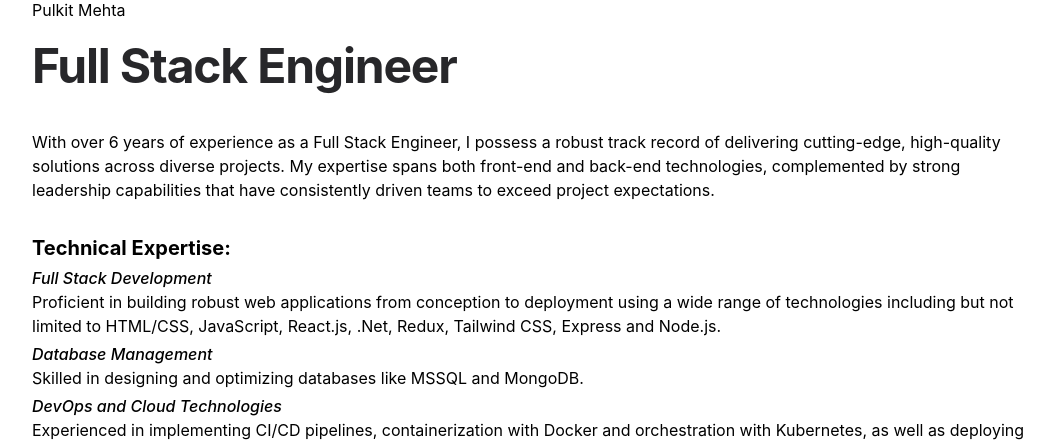
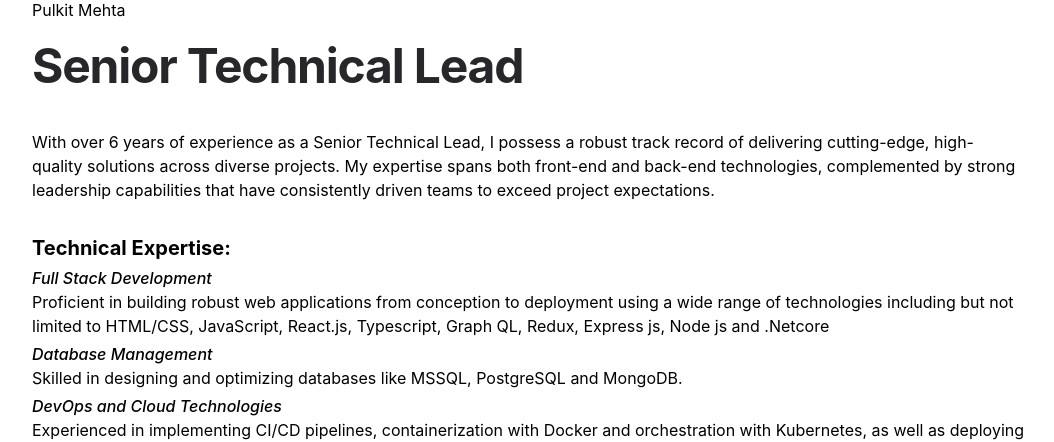
Before and after one commit to MehtaPulkit/my-app, a React (Create React App) app: page / in a window 1280 px wide. Shown: the part 202-644 px from the top of the page, without its empty margins (112-1166 px from the left). Built offline with nearby package versions, Linux system fonts and the light colour scheme; a web font is replaced by a local one.

Commit message:
Minor text changes

```diff
--- a/src/components/About.js
+++ b/src/components/About.js
@@ -19,13 +19,13 @@ const About = () => {
       {/* Title */}
 
       <h1 className="text-4xl font-bold tracking-tight text-zinc-800 sm:text-5xl dark:text-zinc-100">
-        Full Stack Engineer
+        Senior Technical Lead
       </h1>
 
       {/* Description */}
       <div className="my-10">
         <p className="my-2 dark:text-zinc-400">
-          With over 6 years of experience as a Full Stack Engineer, I possess
+          With over 6 years of experience as a Senior Technical Lead, I possess
           a robust track record of delivering cutting-edge, high-quality
           solutions across diverse projects. My expertise spans both front-end
           and back-end technologies, complemented by strong leadership
@@ -40,15 +40,14 @@ const About = () => {
               <p className="dark:text-zinc-400">
                 Proficient in building robust web applications from conception
                 to deployment using a wide range of technologies including but
-                not limited to HTML/CSS, JavaScript, React.js, .Net, Redux,
-                Tailwind CSS, Express and Node.js.
+                not limited to HTML/CSS, JavaScript, React.js, Typescript, Graph QL, Redux, Express js, Node js and .Netcore
               </p>
             </li>{" "}
             <li className="my-1">
               {" "}
               <i className="font-medium"> Database Management</i>{" "}
               <p className="dark:text-zinc-400">
-                Skilled in designing and optimizing databases like MSSQL and MongoDB.
+                Skilled in designing and optimizing databases like MSSQL, PostgreSQL and MongoDB.
               </p>
             </li>{" "}
             <li className="my-1">
```
